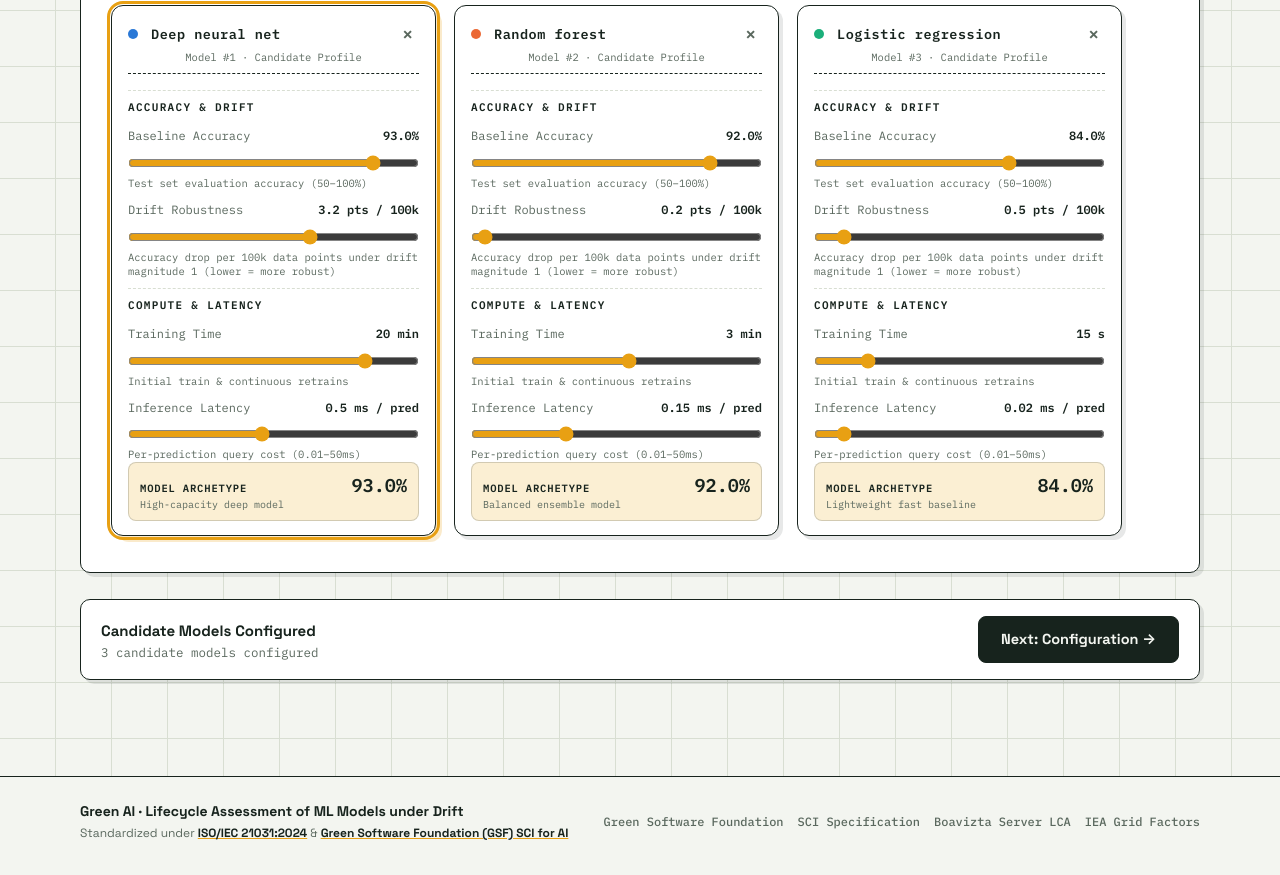
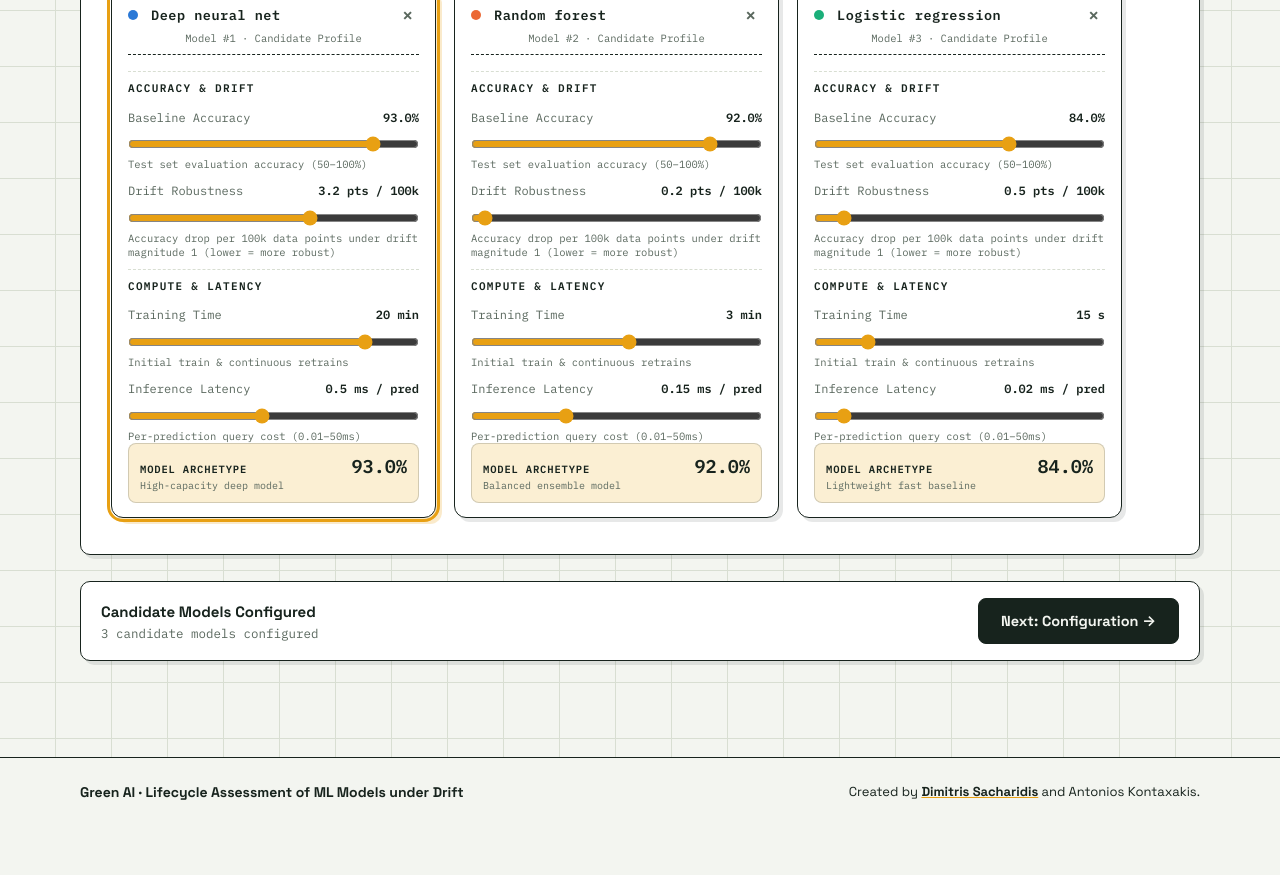
Before and after one commit to dsachar/GreenAI, a plain HTML site: page index.html in a window 1280 px wide. Shown: the part 773-1648 px from the top of the page. After the commit the page ends 1609 px from the top, so only its background shows below. Drawn offline with Linux system fonts and the light colour scheme.

Commit message:
feat: consolidate disclaimer at top, remove footer links, and add author attribution

```diff
--- a/index.html
+++ b/index.html
@@ -22,7 +22,7 @@
     </div>
     <h1>Green AI: Lifecycle Assessment of ML Models <span class="amp" data-i18n="header.amp">under</span> Drift</h1>
     <p class="lede" data-i18n-html="header.lede">In the paradigm of <strong>Green AI</strong>, machine learning architectures must be evaluated on ecological efficiency and real-world carbon cost, rather than static benchmark accuracy alone. While AutoML and model selection heuristics conventionally deploy whichever candidate scores highest on offline test benchmarks (exemplifying "Red AI" heuristics), in live production <strong>different models respond differently to data drift</strong>: brittle architectures degrade quickly and trigger frequent, energy-heavy retraining, whereas robust models maintain stability. This interactive tool demonstrates <strong>Green AI Lifecycle Assessment (LCA)</strong> across months of operational serving, using <a href="https://grnsft.org/sci" target="_blank" rel="noopener noreferrer">Software Carbon Intensity for AI (SCI for AI)</a> standardized by the <a href="https://greensoftware.foundation/" target="_blank" rel="noopener noreferrer">Green Software Foundation (GSF)</a> and <a href="https://www.iso.org/standard/86612.html" target="_blank" rel="noopener noreferrer">ISO/IEC 21031:2024</a> to quantify total operational and embodied emissions—while applying <strong>Consumer SCI (QA)</strong> to directly adapt for and penalize model mistakes.</p>
-    <div class="notice"><b data-i18n="header.noticeTitle">Disclaimer</b> · <span data-i18n="header.noticeText">This tool is intended for indicative and educational exploration to showcase the principles of Lifecycle Assessment (LCA) in machine learning model selection. Simulated compute, energy, and carbon metrics are indicative and not necessarily representative of specific production hardware, proprietary model architectures, or commercial cloud environments. All parameters can be customized to model your target deployment environment.</span></div>
+    <div class="notice"><b data-i18n="header.noticeTitle">Disclaimer</b> · <span data-i18n="header.noticeText">This independent tool is for educational and informational purposes to illustrate ML Lifecycle Assessment (LCA). Simulated compute, energy, and carbon metrics are indicative and customizable. This project is not affiliated with, endorsed by, or supported by any referenced organizations (such as GSF, Boavizta, or IEA).</span></div>
   </div>
 </header>
 
@@ -853,16 +853,8 @@ Provider SCI = O_dev + M_dev</code>
 
 <footer class="site-footer">
   <div class="wrap footer-content">
-    <div class="footer-meta">
-      <div class="footer-title" data-i18n="footer.title">Green AI · Lifecycle Assessment of ML Models under Drift</div>
-      <div class="footer-sub" data-i18n-html="footer.sub">Standardized under <a href="https://www.iso.org/standard/86612.html" target="_blank" rel="noopener noreferrer">ISO/IEC 21031:2024</a> &amp; <a href="https://github.com/Green-Software-Foundation/sci-ai" target="_blank" rel="noopener noreferrer">Green Software Foundation (GSF) SCI for AI</a></div>
-    </div>
-    <div class="footer-links">
-      <a href="https://greensoftware.foundation/" target="_blank" rel="noopener noreferrer" data-i18n="footer.linkGsf">Green Software Foundation</a>
-      <a href="https://grnsft.org/sci" target="_blank" rel="noopener noreferrer" data-i18n="footer.linkSci">SCI Specification</a>
-      <a href="https://dataviz.boavizta.org/" target="_blank" rel="noopener noreferrer" data-i18n="footer.linkBoavizta">Boavizta Server LCA</a>
-      <a href="https://www.iea.org/data-and-statistics/data-product/emissions-factors-2023" target="_blank" rel="noopener noreferrer" data-i18n="footer.linkIea">IEA Grid Factors</a>
-    </div>
+    <div class="footer-title" data-i18n="footer.title">Green AI · Lifecycle Assessment of ML Models under Drift</div>
+    <div class="footer-about" data-i18n-html="footer.about">Created by <a href="https://dsachar.net" target="_blank" rel="noopener noreferrer">Dimitris Sacharidis</a> and Antonios Kontaxakis.</div>
   </div>
 </footer>
 
--- a/locales/en.js
+++ b/locales/en.js
@@ -7,7 +7,7 @@ window.LOCALES.en = {
     amp: "under",
     lede: "In the paradigm of <strong>Green AI</strong>, machine learning architectures must be evaluated on ecological efficiency and real-world carbon cost, rather than static benchmark accuracy alone. While AutoML and model selection heuristics conventionally deploy whichever candidate scores highest on offline test benchmarks (exemplifying \"Red AI\" heuristics), in live production <strong>different models respond differently to data drift</strong>: brittle architectures degrade quickly and trigger frequent, energy-heavy retraining, whereas robust models maintain stability. This interactive tool demonstrates <strong>Green AI Lifecycle Assessment (LCA)</strong> across months of operational serving, using <a href=\"https://grnsft.org/sci\" target=\"_blank\" rel=\"noopener noreferrer\">Software Carbon Intensity for AI (SCI for AI)</a> standardized by the <a href=\"https://greensoftware.foundation/\" target=\"_blank\" rel=\"noopener noreferrer\">Green Software Foundation (GSF)</a> and <a href=\"https://www.iso.org/standard/86612.html\" target=\"_blank\" rel=\"noopener noreferrer\">ISO/IEC 21031:2024</a> to quantify total operational and embodied emissions—while applying <strong>Consumer SCI (QA)</strong> to directly adapt for and penalize model mistakes.",
     noticeTitle: "Disclaimer",
-    noticeText: "This tool is intended for indicative and educational exploration to showcase the principles of Lifecycle Assessment (LCA) in machine learning model selection. Simulated compute, energy, and carbon metrics are indicative and not necessarily representative of specific production hardware, proprietary model architectures, or commercial cloud environments. All parameters can be customized to model your target deployment environment."
+    noticeText: "This independent tool is for educational and informational purposes to illustrate ML Lifecycle Assessment (LCA). Simulated compute, energy, and carbon metrics are indicative and customizable. This project is not affiliated with, endorsed by, or supported by any referenced organizations (such as GSF, Boavizta, or IEA)."
   },
   nav: {
     models: "Models",
@@ -412,10 +412,6 @@ window.LOCALES.en = {
   },
   footer: {
     title: "Green AI · Lifecycle Assessment of ML Models under Drift",
-    sub: "Standardized under <a href=\"https://www.iso.org/standard/86612.html\" target=\"_blank\" rel=\"noopener noreferrer\">ISO/IEC 21031:2024</a> &amp; <a href=\"https://github.com/Green-Software-Foundation/sci-ai\" target=\"_blank\" rel=\"noopener noreferrer\">Green Software Foundation (GSF) SCI for AI</a>",
-    linkGsf: "Green Software Foundation",
-    linkSci: "SCI Specification",
-    linkBoavizta: "Boavizta Server LCA",
-    linkIea: "IEA Grid Factors"
+    about: "Created by <a href=\"https://dsachar.net\" target=\"_blank\" rel=\"noopener noreferrer\">Dimitris Sacharidis</a> and Antonios Kontaxakis."
   }
 };
--- a/locales/fr.js
+++ b/locales/fr.js
@@ -7,7 +7,7 @@ window.LOCALES.fr = {
     amp: "sous",
     lede: "Dans le paradigme de la <strong>Green AI</strong>, les architectures d'apprentissage automatique doivent être évaluées sur leur efficacité écologique et leur empreinte carbone réelle, plutôt que sur la seule exactitude sur des benchmarks statiques. Alors que l'AutoML déploie conventionnellement le candidat le plus performant sur des jeux de test hors-ligne (illustrant l'approche « Red AI »), en production réelle <strong>chaque modèle réagit différemment à la dérive des données</strong> : les architectures fragiles se dégradent vite et nécessitent de fréquents réentraînements très énergivores, tandis que les modèles robustes restent stables. Cet outil interactif démontre l'<strong>Analyse du cycle de vie (ACV) en Green AI</strong> sur plusieurs mois de service, en s'appuyant sur la norme <a href=\"https://grnsft.org/sci\" target=\"_blank\" rel=\"noopener noreferrer\">Software Carbon Intensity for AI (SCI for AI)</a> de la <a href=\"https://greensoftware.foundation/\" target=\"_blank\" rel=\"noopener noreferrer\">Green Software Foundation (GSF)</a> et la norme <a href=\"https://www.iso.org/standard/86612.html\" target=\"_blank\" rel=\"noopener noreferrer\">ISO/IEC 21031:2024</a> pour quantifier les émissions opérationnelles et incorporées — tout en appliquant le <strong>SCI Consommateur ajusté à la qualité (AQ)</strong> pour pénaliser directement les prédictions erronées.",
     noticeTitle: "Avertissement",
-    noticeText: "Cet outil est conçu pour une exploration pédagogique et indicative afin d'illustrer les principes de l'Analyse du cycle de vie (ACV) appliquée à la sélection de modèles de machine learning. Les métriques simulées de calcul, d'énergie et de carbone sont indicatives et ne représentent pas nécessairement un matériel spécifique, des architectures propriétaires ou un cloud commercial précis. Tous les paramètres sont personnalisables pour modéliser votre environnement cible."
+    noticeText: "Cet outil indépendant est conçu à des fins éducatives et informatives pour illustrer l'analyse de cycle de vie (ACV) des modèles ML. Les métriques simulées de calcul, d'énergie et de carbone sont indicatives et personnalisables. Ce projet n'est ni affilié à, ni approuvé, ni soutenu par les organisations mentionnées (notamment la GSF, Boavizta ou l'AIE)."
   },
   nav: {
     models: "Modèles",
@@ -412,10 +412,6 @@ window.LOCALES.fr = {
   },
   footer: {
     title: "Green AI · Analyse du cycle de vie des modèles ML sous dérive",
-    sub: "Conforme aux normes <a href=\"https://www.iso.org/standard/86612.html\" target=\"_blank\" rel=\"noopener noreferrer\">ISO/IEC 21031:2024</a> &amp; <a href=\"https://github.com/Green-Software-Foundation/sci-ai\" target=\"_blank\" rel=\"noopener noreferrer\">Green Software Foundation (GSF) SCI for AI</a>",
-    linkGsf: "Green Software Foundation",
-    linkSci: "Spécification SCI",
-    linkBoavizta: "Base ACV Serveurs Boavizta",
-    linkIea: "Facteurs réseau de l'AIE"
+    about: "Créé par <a href=\"https://dsachar.net\" target=\"_blank\" rel=\"noopener noreferrer\">Dimitris Sacharidis</a> et Antonios Kontaxakis."
   }
 };
--- a/styles.css
+++ b/styles.css
@@ -1536,39 +1536,27 @@ details.fine summary:hover { color: var(--ink); }
   justify-content: space-between;
   align-items: center;
   flex-wrap: wrap;
-  gap: 16px;
+  gap: 12px;
 }
 .footer-title {
   font-weight: 700;
   font-size: 14px;
   color: var(--ink);
 }
-.footer-sub {
-  font-size: 12px;
-  color: var(--muted);
-  margin-top: 2px;
-}
-.footer-sub a {
+.footer-about {
+  font-size: 13px;
+  color: var(--ink);
+  line-height: 1.45;
+}
+.footer-about a {
   color: var(--ink);
   font-weight: 600;
   text-decoration: underline;
   text-decoration-color: var(--amber);
-}
-.footer-links {
-  display: flex;
-  flex-wrap: wrap;
-  gap: 14px;
-}
-.footer-links a {
-  font: 500 12px var(--mono);
-  color: var(--muted);
-  text-decoration: none;
   transition: color 0.12s;
 }
-.footer-links a:hover {
-  color: var(--ink);
-  text-decoration: underline;
-  text-decoration-color: var(--amber);
+.footer-about a:hover {
+  color: var(--forest);
 }
 
 /* Defaults explanation banner & restore defaults button */
```
Also changed, not shown: 2 other files.
